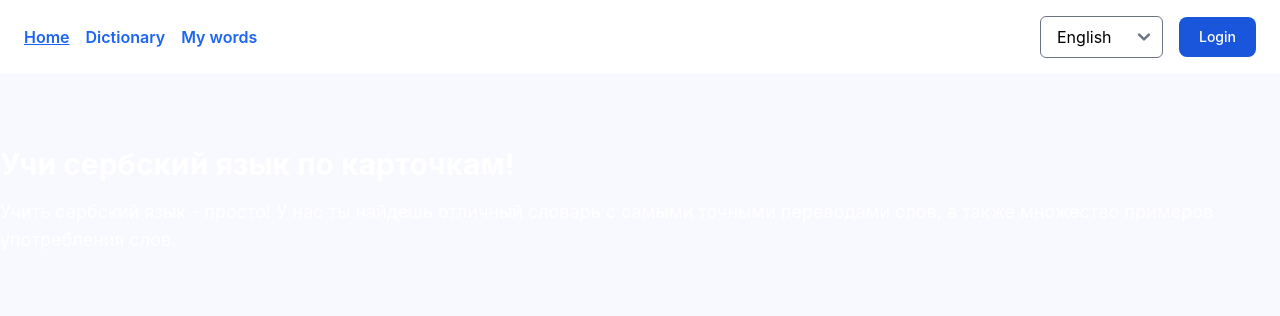
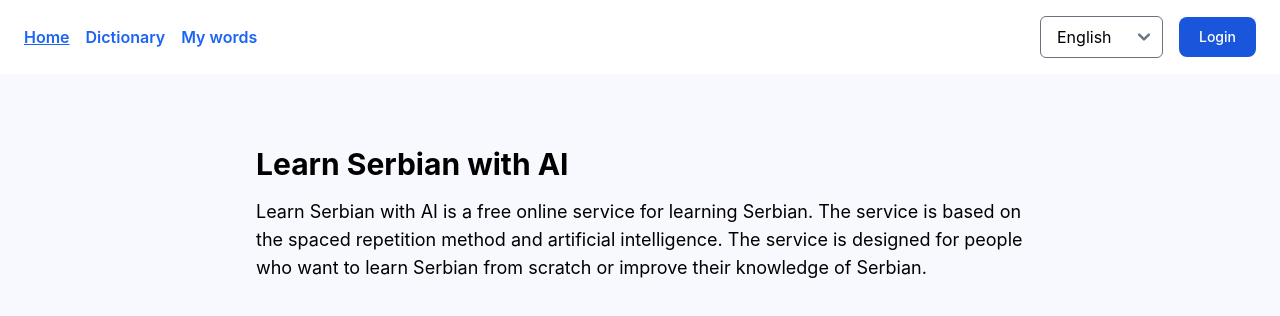
Before and after one commit to alagakin/lingoserb-frontend, a Vue app: page / in a window 1280 px wide. Shown: the top 316 px of the page. Built offline with nearby package versions, Linux system fonts and the light colour scheme; no server answers; what @splidejs/vue-splide, vue-chartkick would draw is missing.

Commit message:
Switching language for non-authenticated user

```diff
--- a/src/App.vue
+++ b/src/App.vue
@@ -59,17 +59,33 @@ export default {
       })
     }
   },
+  watch: {
+    isAuthenticated(newVal) {
+      if (newVal) {
+        this.setSaved()
+        this.setProgress()
+        this.getProfile()
+      }
+    }
+  },
+  computed: {
+    isAuthenticated() {
+      return this.$store.getters.isAuthenticated;
+    }
+  },
   created() {
-    this.setSaved()
-    this.setProgress()
-    this.getProfile()
+    if (this.$store.getters.isAuthenticated) {
+      this.setSaved()
+      this.setProgress()
+      this.getProfile()
+    }
   }
 }
 </script>
 <style>
 body {
   background-color: ghostwhite;
-    background-size: cover;
+  background-size: cover;
   background-repeat: no-repeat;
   background-attachment: fixed;
 
--- a/src/components/User/Language.vue
+++ b/src/components/User/Language.vue
@@ -1,8 +1,8 @@
 <template>
   <div class="relative mr-4" @change="change">
     <select class="block appearance-none w-full py-2 px-4 rounded-md focus:outline-none focus:bg-white">
-      <option value="en" :selected="getUserProfile.lang == 'en'">English</option>
-      <option value="ru" :selected="getUserProfile.lang == 'ru'">Русский</option>
+      <option value="en" :selected="lang == 'en'">English</option>
+      <option value="ru" :selected="lang == 'ru'">Русский</option>
     </select>
   </div>
 </template>
@@ -17,21 +17,24 @@ export default {
   methods: {
     change(event) {
       const value = event.target.value
+      this.$store.commit('setUserLang', value)
+      this.$i18n.locale = value
+      if (this.$store.getters.isAuthenticated) {
         const formData = new FormData();
         formData.append('lang', value);
         axios.patch(this.$store.getters.getProfileEndpoint, formData, {
           headers: {
             'Authorization': `Token ${this.$store.getters.getToken}`,
           }
-      }).then(response => {
-        this.$store.commit('setUserLang', value)
-        this.$i18n.locale = value;
-
         })
+      }
     }
   },
   computed: {
-    ...mapGetters(['getUserProfile'])
+    ...mapGetters(['getUserProfile']),
+    lang() {
+      return this.$i18n.locale;
+    }
   },
 }
 </script>
--- a/src/locales/en.json
+++ b/src/locales/en.json
@@ -1,5 +1,9 @@
 {
     "appname": "Learn Serbian with AI",
+    "index": {
+        "h1": "Learn Serbian with AI",
+        "description": "Learn Serbian with AI is a free online service for learning Serbian. The service is based on the spaced repetition method and artificial intelligence. The service is designed for people who want to learn Serbian from scratch or improve their knowledge of Serbian."
+    },
     "dictionary": {
         "title": "Dictionary"
     },
--- a/src/locales/ru.json
+++ b/src/locales/ru.json
@@ -1,5 +1,9 @@
 {
     "appname": "Learn Serbian with AI",
+    "index": {
+        "h1": "Учи сербский язык с помощью искусственного интеллекта",
+        "description": "Учить сербский язык - просто! У нас ты найдешь отличный словарь с самыми точными переводами слов, а также множество примеров употребления слов."
+    },
     "dictionary": {
         "title": "Словарь"
     },
--- a/src/views/HomeView.vue
+++ b/src/views/HomeView.vue
@@ -1,8 +1,7 @@
 <template>
-    <div v-if="!this.$store.getters.isAuthenticated" class="text-white">
-        <h1 class="text-3xl font-bold mb-4">Учи сербский язык по карточкам!</h1>
-        <p class="text-lg mb-4">Учить сербский язык - просто! У нас ты найдешь отличный словарь с самыми точными переводами
-            слов, а также множество примеров употребления слов.</p>
+    <div v-if="!this.$store.getters.isAuthenticated" class="max-w-3xl m-auto">
+        <h1 class="text-3xl font-bold mb-4">{{ $t('index.h1') }}</h1>
+        <p class="text-lg mb-4">{{ $t('index.description') }}</p>
     </div>
     <div v-else>
         <TopicsList :key="language" />
```
Lines whose indentation alone changed are shown as unchanged.
